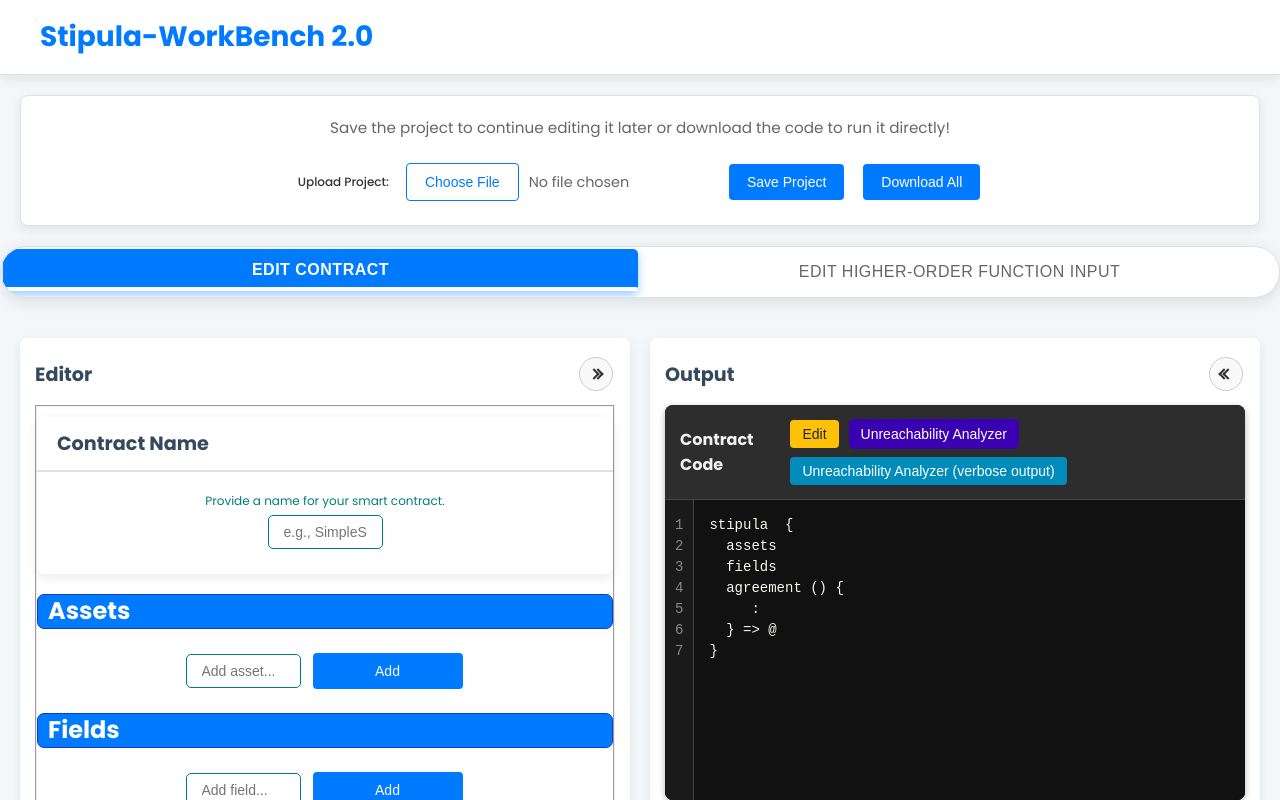
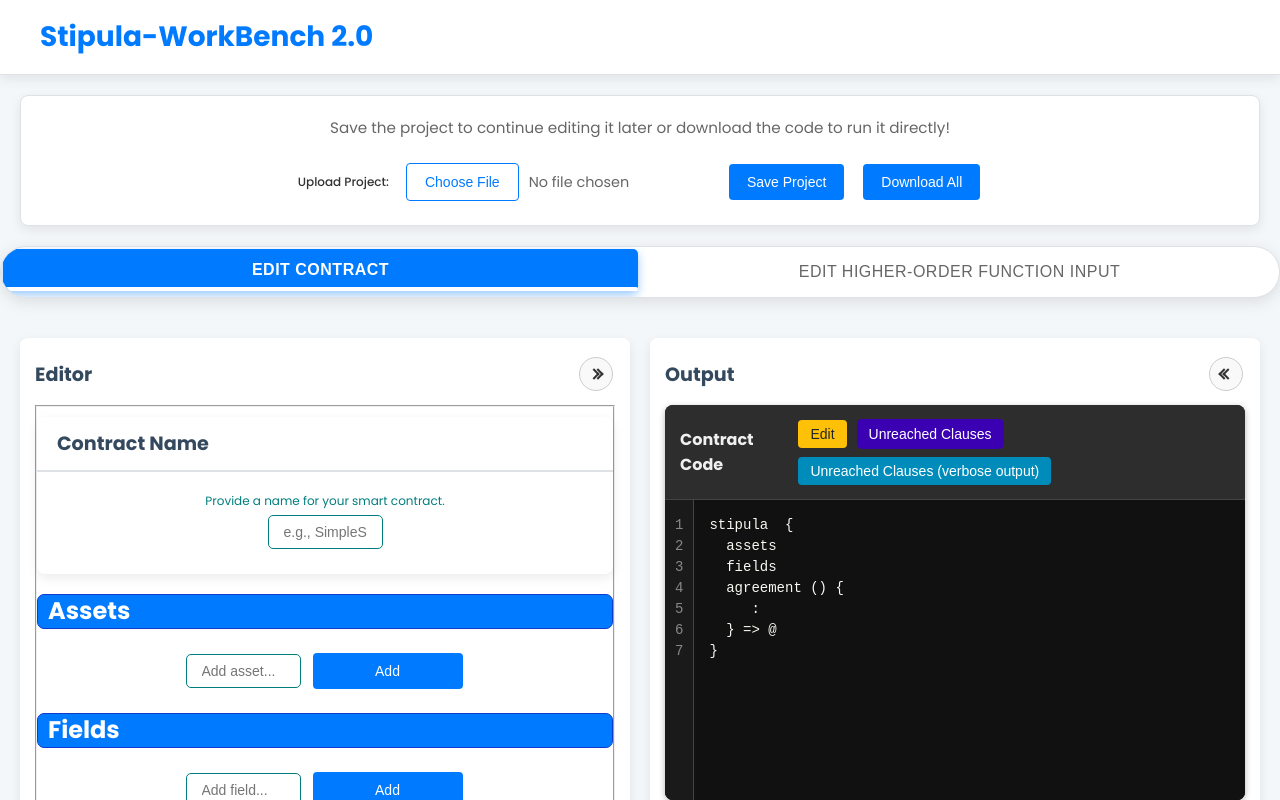
Before and after one commit to stipula-language/stipula-workbench, a React (Create React App) app in the folder frontend/: page / in a window 1280 px wide. Shown: the top 800 px of the page. Built offline with nearby package versions, Linux system fonts and the light colour scheme.

Commit message:
from Unreachability Analyzer to Unreached Clauses

```diff
--- a/frontend/src/components/ActionView.jsx
+++ b/frontend/src/components/ActionView.jsx
@@ -182,8 +182,6 @@ function ActionView(props) {
                     <span className="action-connector">
                       If the following conditions are met:
                     </span>
-                    {/* Qui potresti inserire condition-row */}
-
                     <div className="action-nested-container">
                       <label>Then:</label>
                       <ActionsList
--- a/frontend/src/components/ContractView.jsx
+++ b/frontend/src/components/ContractView.jsx
@@ -484,14 +484,14 @@ function ContractView(props) {
                         onClick={() => handleAnalyze(true)}
                         disabled={isAnalyzing}
                       >
-                        {isAnalyzing && analysisType === 'short' ? "Analyzing..." : "Unreachability Analyzer "}
+                        {isAnalyzing && analysisType === 'short' ? "Analyzing..." : "Unreached Clauses"}
                       </button>
                        <button
                         className="btn-analyze"
                         onClick={() => handleAnalyze(false)}
                         disabled={isAnalyzing}
                       >
-                        {isAnalyzing && analysisType === 'verbose' ? "Analyzing..." : "Unreachability Analyzer (verbose output)"}
+                        {isAnalyzing && analysisType === 'verbose' ? "Analyzing..." : "Unreached Clauses (verbose output)"}
                       </button>
                     </div>
                   </div>
--- a/frontend/src/components/FunctionEditor.jsx
+++ b/frontend/src/components/FunctionEditor.jsx
@@ -3,7 +3,7 @@ import { ActionsList } from "./ActionView";
 import { cleanStr } from "./Contract";
 
 function FunctionEditor({
-  functionData, // Questo è l'oggetto wrapper { data, isNew, index? }
+  functionData,
   onSave,
   onClose,
   parties,
@@ -11,17 +11,14 @@ function FunctionEditor({
 }) {
   const [currentFunction, setCurrentFunction] = useState(functionData.data);
 
-  // Stati per i campi di input dei form interni
   const [inputField, setInputField] = useState("");
   const [inputAsset, setInputAsset] = useState("");
   const [fromState, setFromState] = useState("");
 
-  // Hook corretto per sincronizzare lo stato se si apre un'altra funzione
   useEffect(() => {
     setCurrentFunction(functionData.data);
   }, [functionData.data]);
 
-  // Le seguenti funzioni ora funzionano correttamente perché 'currentFunction' ha la forma giusta
   const handleChange = (key, value) => {
     setCurrentFunction((prev) => ({ ...prev, [key]: value }));
   };
```
Also changed, not shown: 1 other file (tests, documents, lock files or other folders).
